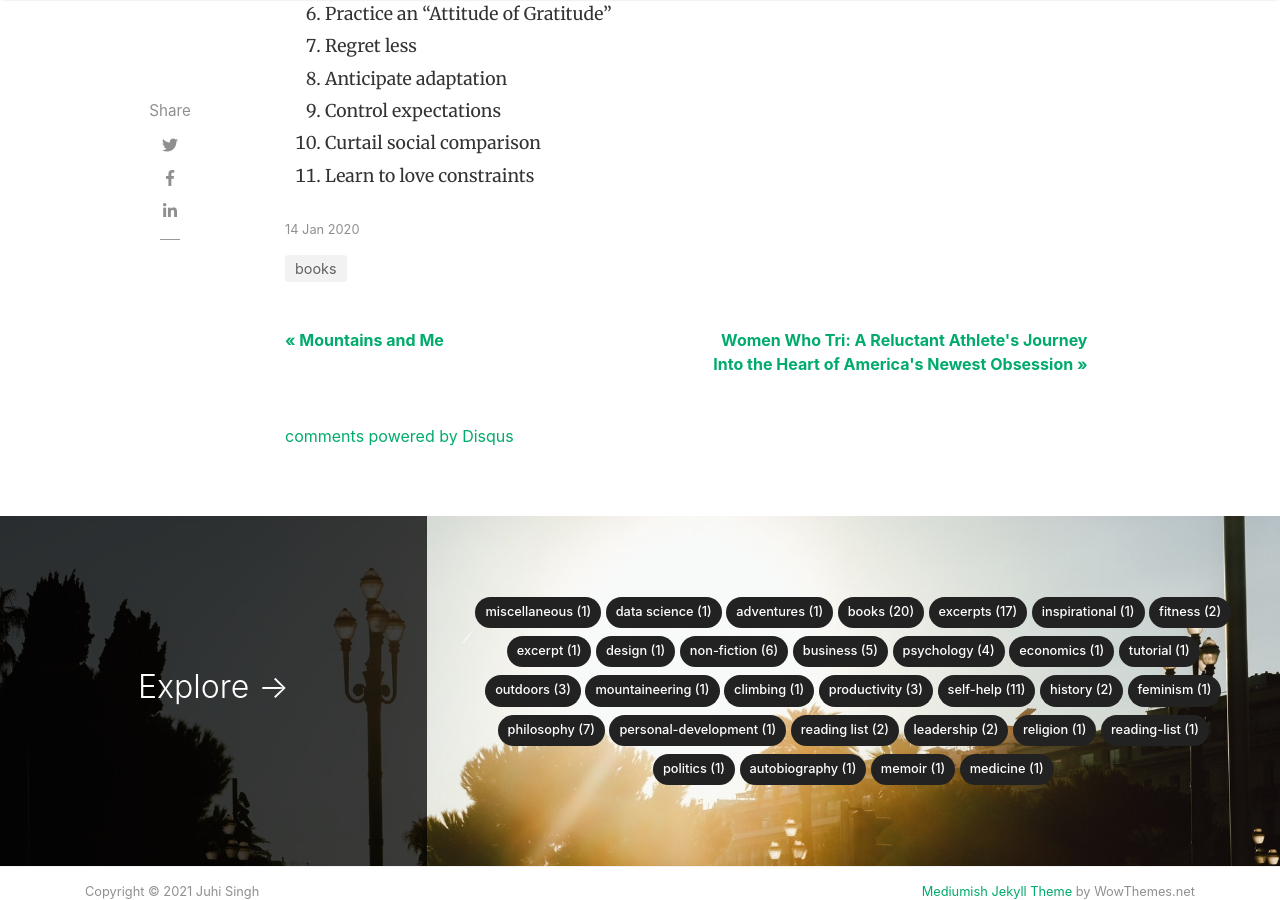
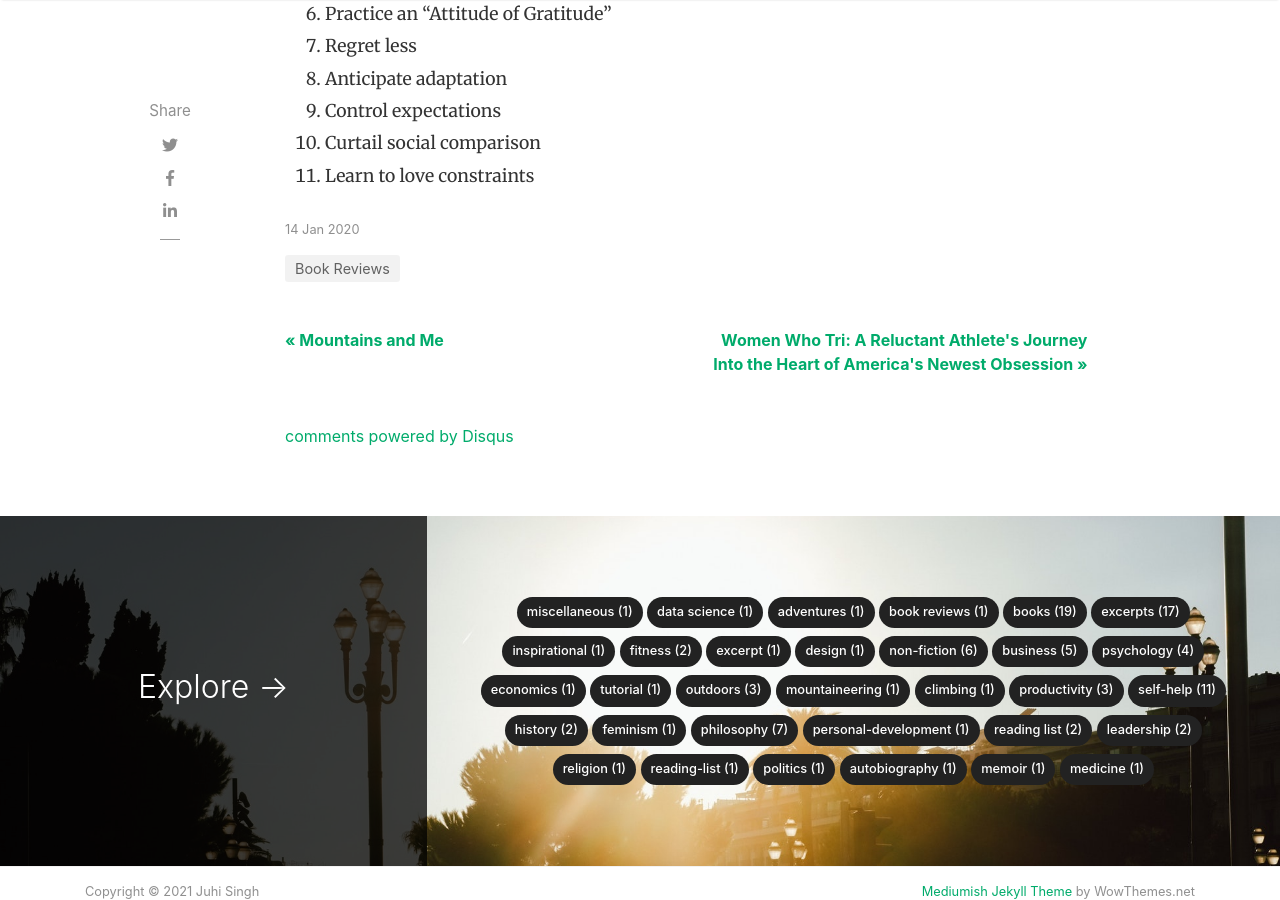
Before and after one commit to jsingh41/jsingh41.github.io, a Jekyll site: the page built from _posts/2020-01-14-paradox_of_choice.md, in a window 1280 px wide and 900 px high, scrolled down 3624 px. Built offline with Jekyll 4.4.1, drawn with Linux system fonts in a browser that asks for light colours; nearby versions of some CDN libraries; comment, search, counter and statistics services are not loaded.

Commit message:
Update 2020-01-14-paradox_of_choice.md

```diff
--- a/_posts/2020-01-14-paradox_of_choice.md
+++ b/_posts/2020-01-14-paradox_of_choice.md
@@ -2,7 +2,7 @@
 layout: post
 title:  "Paradox of Choice"
 author: juhi
-categories: [ books ]
+categories: [ Book Reviews ]
 image: paradox_of_choice.jpeg
 ---
 Paradox of Choice by Barry Schwartz, is a book about how the abundance of choice available to us today is more detrimental to our well being than liberating. We think more choice equals more freedom and more satisfaction, but is that really the case?
```
